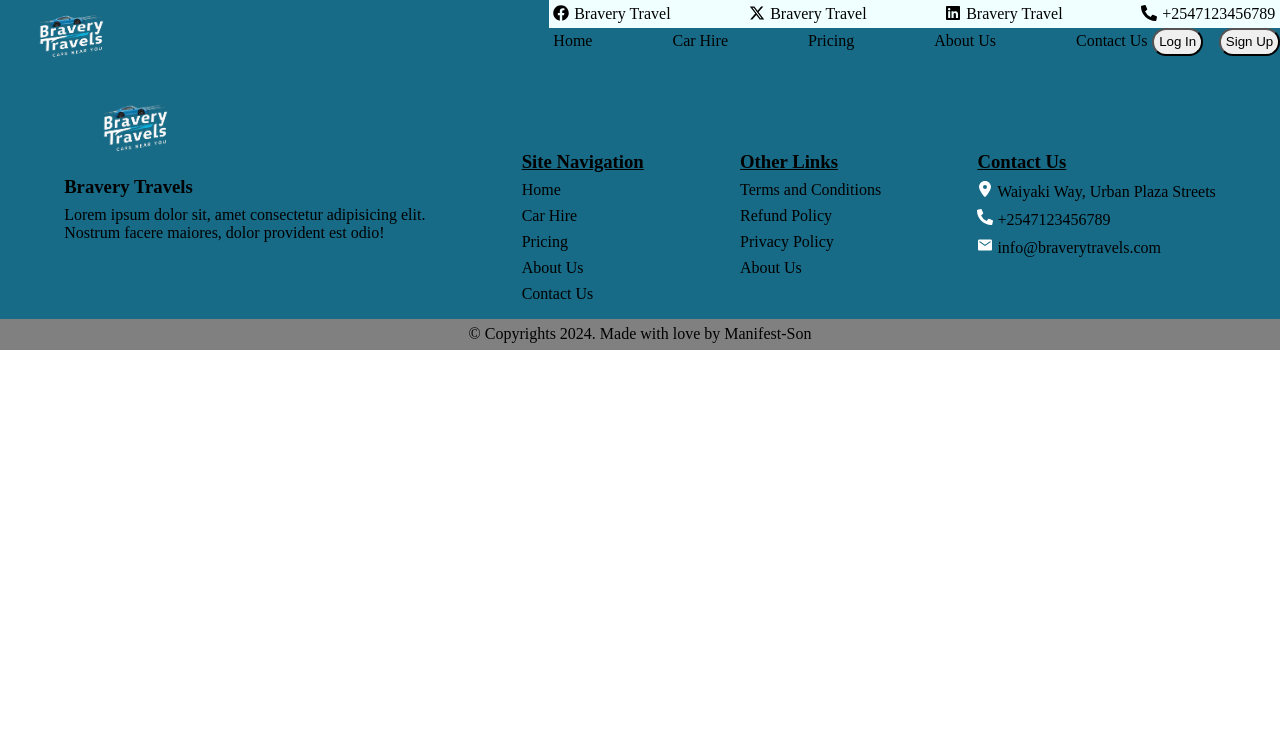
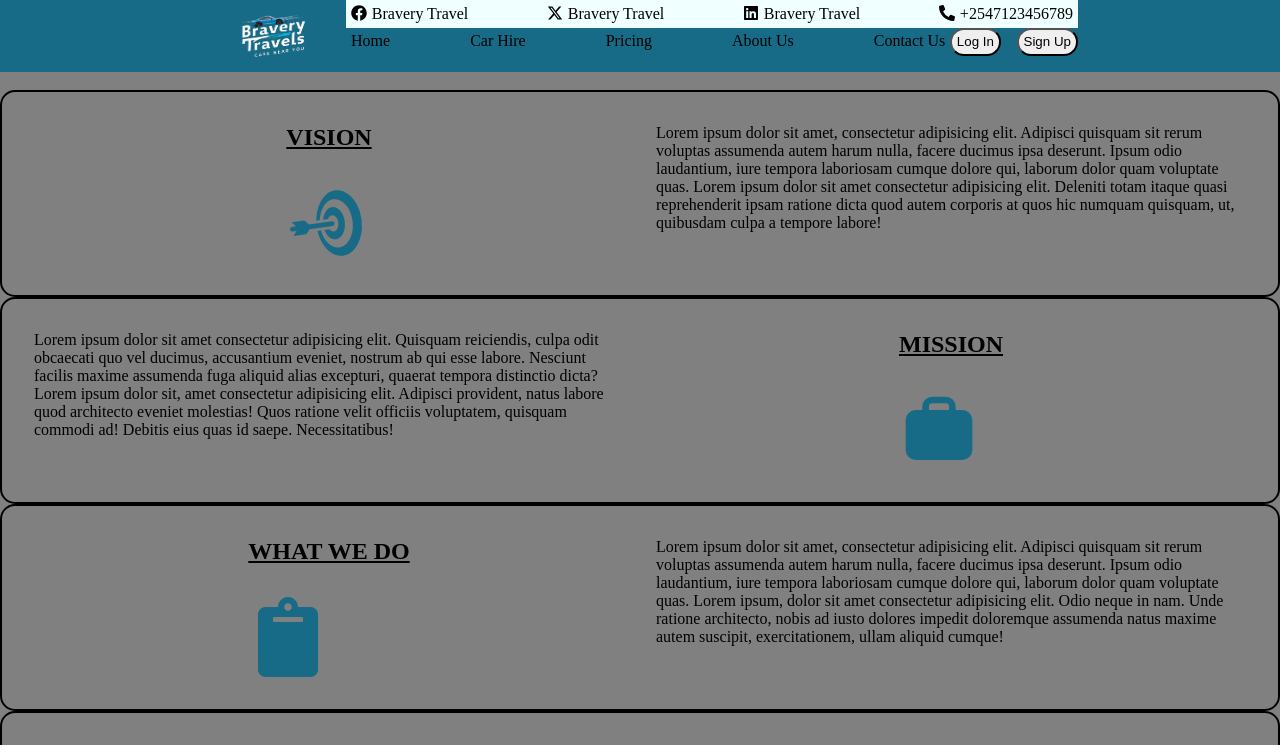
Before and after one commit to Manifest-Son/Bravery-Travels, a React (Vite) app in the folder client/bravery_travels/: page / in a window 1280 px wide. Shown: the top 745 px of the page. Built offline with nearby package versions, Linux system fonts and the light colour scheme.

Commit message:
creates the About page.

```diff
--- a/client/bravery_travels/src/App.jsx
+++ b/client/bravery_travels/src/App.jsx
@@ -3,11 +3,13 @@ import "./App.css";
 // import Signup from "./pages/Start/Signup";
 import Header from "./components/Header/Header";
 import Footer from "./components/Footer/Footers";
+import About from "./pages/About/About";
 
 function App() {
   return (
     <>
       <Header />
+      <About />
       <Footer />
     </>
   );
--- a/client/bravery_travels/src/components/Header/Header.css
+++ b/client/bravery_travels/src/components/Header/Header.css
@@ -1,49 +1,47 @@
-.top_header_container{
+.top_header_container {
   display: flex;
   justify-content: space-between;
   align-items: center;
   background-color: azure;
-    padding: .3rem;
+  padding: 0.3rem;
   /* width: 100% ; */
-
 }
-.contact_wrapper{
+.contact_wrapper {
   display: flex;
-    gap: .3rem;
+  gap: 0.3rem;
 }
-.contact_wrapper svg{
+.contact_wrapper svg {
   color: black;
 }
-.bottom_container{
+.bottom_container {
   display: flex;
   justify-content: space-around;
   flex-flow: 8;
 }
-.header_nav_links{
-    padding: .3rem;
+.header_nav_links {
+  padding: 0.3rem;
 }
-.nav_links{
+.nav_links {
   list-style-type: none;
   display: flex;
   justify-content: center;
   align-items: center;
   gap: 5rem;
 }
-.start_container{
+.start_container {
   display: flex;
   gap: 1rem;
 }
-.start_btn{
-    padding: .3rem;
+.start_btn {
+  padding: 0.3rem;
   border-radius: 15px;
 }
-.header_wrapper{
+.header_wrapper {
   background-color: #176b87;
   display: flex;
-    justify-content: space-between;
-    align-items: stretch;
+  justify-content: center;
 }
-.header_logo{
+.header_logo {
   height: 4.5rem;
   width: 9rem;
   flex-flow: 1;
--- a/client/bravery_travels/src/pages/About/About.css
+++ b/client/bravery_travels/src/pages/About/About.css
@@ -0,0 +1,25 @@
+.about_wrapper {
+  background-color: #808080;
+}
+.about_wrappers {
+  display: grid;
+  grid-template-columns: repeat(2, 2fr);
+  justify-items: center;
+  gap: 2rem;
+  padding: 2rem;
+  border: 2px solid black;
+  border-radius: 15px;
+  border-spacing: 1rem;
+}
+.about_info {
+  display: grid;
+  gap: 2rem;
+}
+h1 {
+  text-transform: uppercase;
+}
+.about_info svg {
+  height: 5rem;
+  width: 5rem;
+  color: #176b87;
+}
--- a/client/bravery_travels/src/pages/About/About.jsx
+++ b/client/bravery_travels/src/pages/About/About.jsx
@@ -1,7 +1,80 @@
+import "./About.css";
+import { GiBullseye } from "react-icons/gi";
+import { FaClipboard } from "react-icons/fa";
+import { TbBriefcase2Filled } from "react-icons/tb";
+import { FaTrophy } from "react-icons/fa";
+
 function About() {
-    return(
-        <h1>Hello World!</h1>
-    )
+  return (
+    <section className="about_wrapper">
+      <img src="" alt="" className="content_header" />
+      <div className="about_wrappers">
+        <div className="about_info">
+          <h1>Vision</h1>
+          <GiBullseye />
+        </div>
+        <p>
+          Lorem ipsum dolor sit amet, consectetur adipisicing elit. Adipisci
+          quisquam sit rerum voluptas assumenda autem harum nulla, facere
+          ducimus ipsa deserunt. Ipsum odio laudantium, iure tempora laboriosam
+          cumque dolore qui, laborum dolor quam voluptate quas. Lorem ipsum
+          dolor sit amet consectetur adipisicing elit. Deleniti totam itaque
+          quasi reprehenderit ipsam ratione dicta quod autem corporis at quos
+          hic numquam quisquam, ut, quibusdam culpa a tempore labore!
+        </p>
+      </div>
+
+      <div className="about_wrappers">
+        <p>
+          Lorem ipsum dolor sit amet consectetur adipisicing elit. Quisquam
+          reiciendis, culpa odit obcaecati quo vel ducimus, accusantium eveniet,
+          nostrum ab qui esse labore. Nesciunt facilis maxime assumenda fuga
+          aliquid alias excepturi, quaerat tempora distinctio dicta?Lorem ipsum
+          dolor sit, amet consectetur adipisicing elit. Adipisci provident,
+          natus labore quod architecto eveniet molestias! Quos ratione velit
+          officiis voluptatem, quisquam commodi ad! Debitis eius quas id saepe.
+          Necessitatibus!
+        </p>
+        <div className="about_info">
+          <h1>Mission</h1>
+          <TbBriefcase2Filled />
+        </div>
+      </div>
+
+      <div className="about_wrappers">
+        <div className="about_info">
+          <h1>What we do</h1>
+          <FaClipboard />
+        </div>
+        <p>
+          Lorem ipsum dolor sit amet, consectetur adipisicing elit. Adipisci
+          quisquam sit rerum voluptas assumenda autem harum nulla, facere
+          ducimus ipsa deserunt. Ipsum odio laudantium, iure tempora laboriosam
+          cumque dolore qui, laborum dolor quam voluptate quas. Lorem ipsum,
+          dolor sit amet consectetur adipisicing elit. Odio neque in nam. Unde
+          ratione architecto, nobis ad iusto dolores impedit doloremque
+          assumenda natus maxime autem suscipit, exercitationem, ullam aliquid
+          cumque!
+        </p>
+      </div>
+
+      <div className="about_wrappers">
+        <p>
+          Lorem ipsum dolor sit amet consectetur adipisicing elit. Quisquam
+          reiciendis, culpa odit obcaecati quo vel ducimus, accusantium eveniet,
+          nostrum ab qui esse labore. Nesciunt facilis maxime assumenda fuga
+          aliquid alias excepturi, quaerat tempora distinctio dicta? Lorem ipsum
+          dolor sit amet consectetur adipisicing elit. Eius corporis, nostrum
+          magni iusto sapiente officia animi recusandae eos vel earum odio, eum
+          commodi tempora cumque molestiae nemo ea voluptatibus rem?
+        </p>
+        <div className="about_info">
+          <h1>Mission</h1>
+          <FaTrophy />
+        </div>
+      </div>
+    </section>
+  );
 }
 
 export default About;
--- a/client/bravery_travels/src/pages/Car Hire/CarHire.jsx
+++ b/client/bravery_travels/src/pages/Car Hire/CarHire.jsx
@@ -1,7 +1,5 @@
 function CarHire() {
-    return(
-        <h1>Hello World!</h1>
-    )
+  return <h1>Hello World!</h1>;
 }
 
 export default CarHire;
--- a/client/bravery_travels/src/pages/Home/Home.jsx
+++ b/client/bravery_travels/src/pages/Home/Home.jsx
@@ -1,7 +1,5 @@
 function Home() {
-    return(
-        <h1>Hello World!</h1>
-    )
+  return <h1>Hello World!</h1>;
 }
 
 export default Home;
```
Also changed, not shown: client/bravery_travels/src/components/Footer/Footer.css (+11 -11 lines), client/bravery_travels/src/components/Footer/Footers.jsx (+52 -23 lines), client/bravery_travels/src/components/Header/Header.jsx (+25 -15 lines), client/bravery_travels/src/pages/Start/Logingin.jsx (line endings or trailing spaces). Lines whose indentation alone changed are shown as unchanged.
